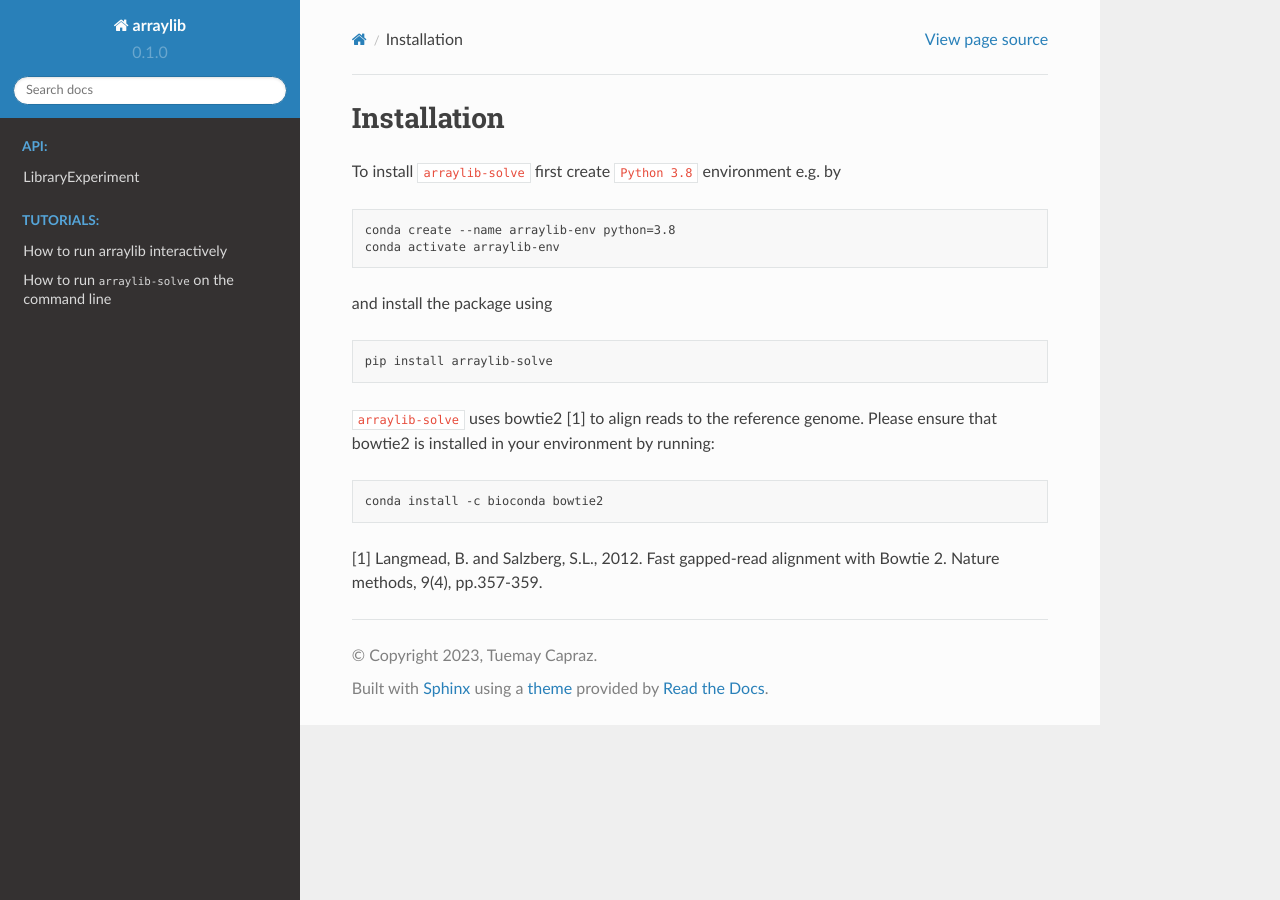
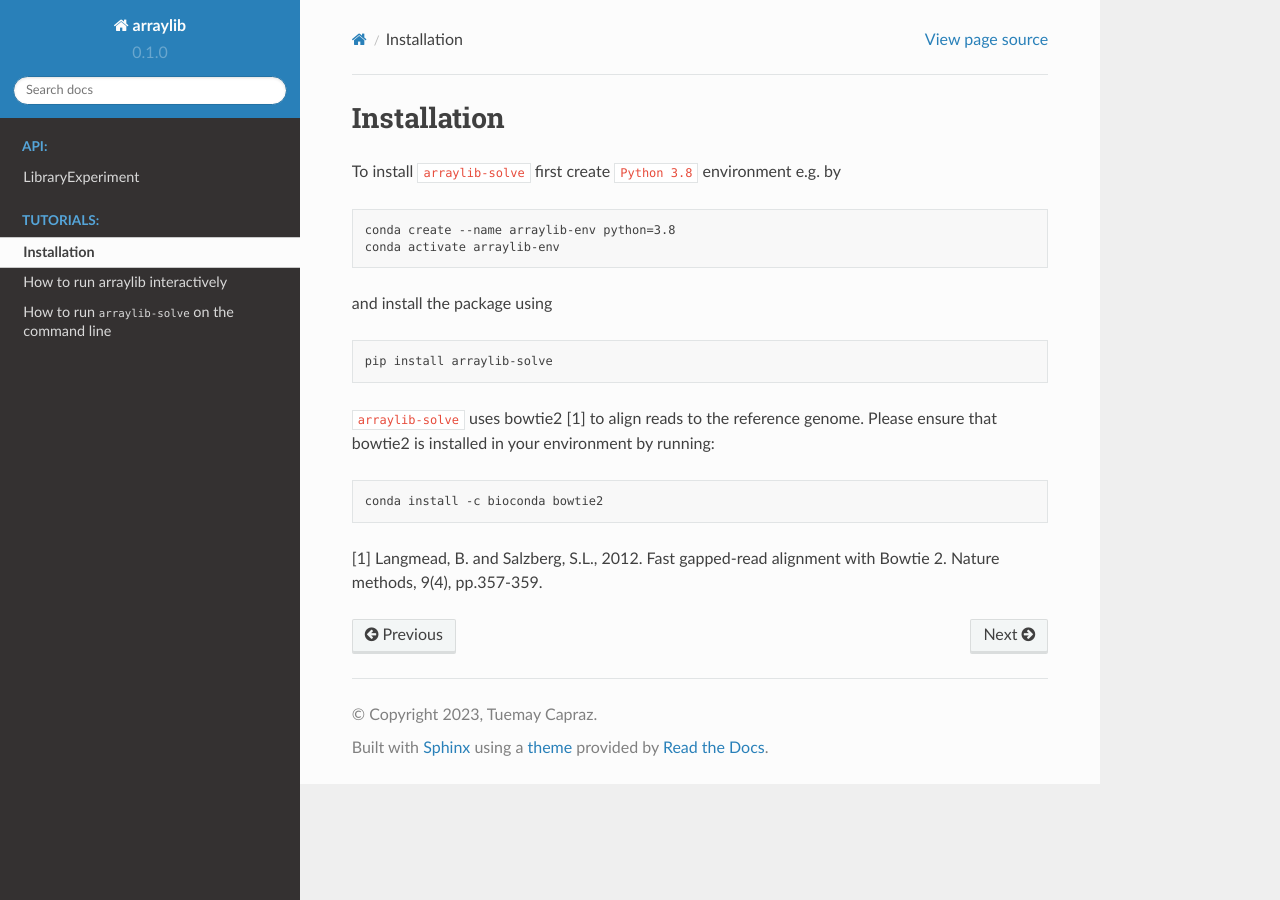
Before and after one commit to tcapraz/arraylib, a Sphinx documentation site: the page built from docs/notebooks/installation.ipynb, in a window 1280 px wide. Built offline with Sphinx 7.4.7 and the Read the Docs theme 2.0.0, drawn with Linux system fonts in a browser that asks for light colours; pages that are not in the unit, such as notebooks, are missing from menus.

Commit message:
fix typo in index

```diff
--- a/docs/index.rst
+++ b/docs/index.rst
@@ -17,7 +17,7 @@ Welcome to arraylib's documentation!
    :maxdepth: 2
    :caption: Tutorials:
 
-   notebooks/Installation
+   notebooks/installation
    notebooks/run_test_data_interactive
    notebooks/run_test_data_cmdline
 
```
